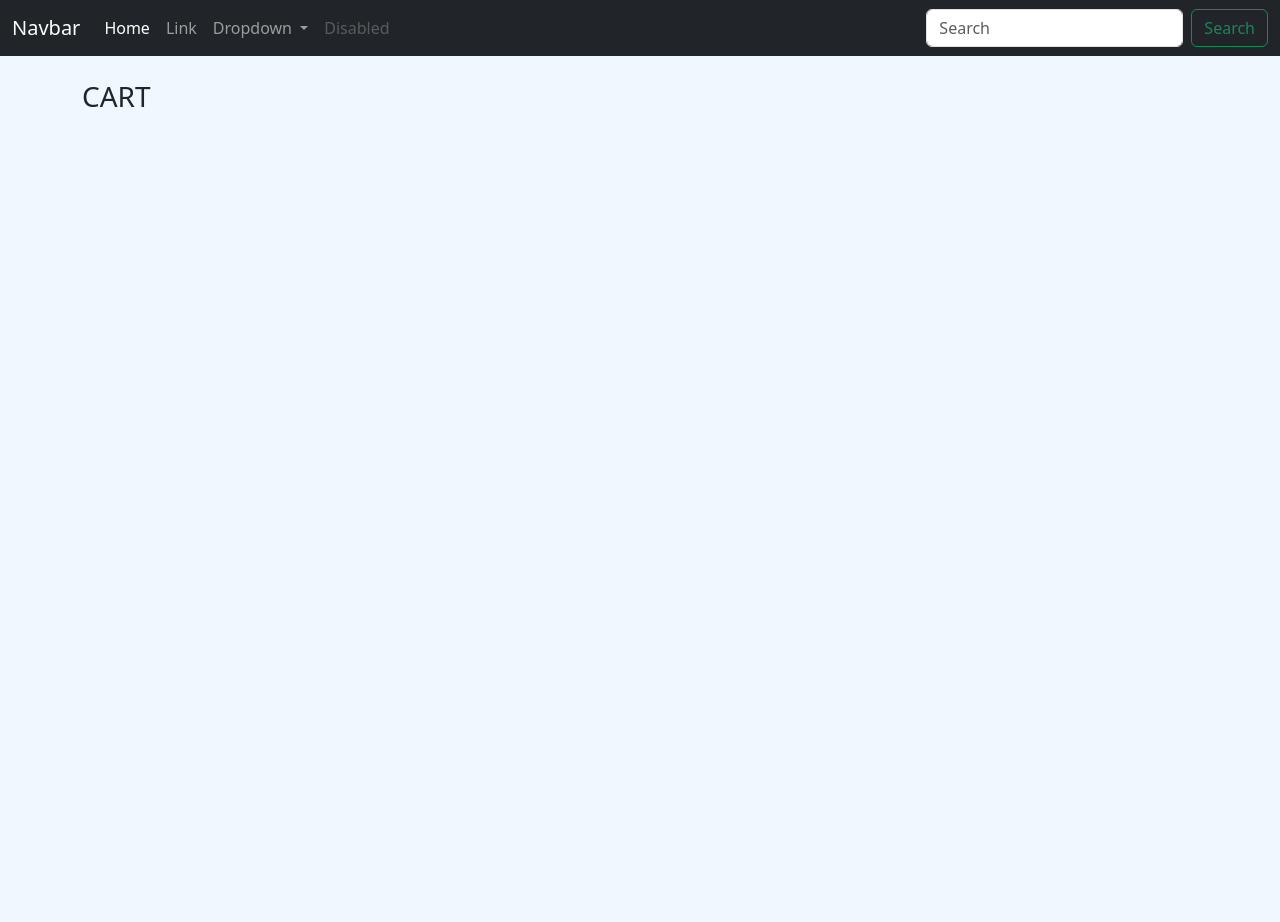
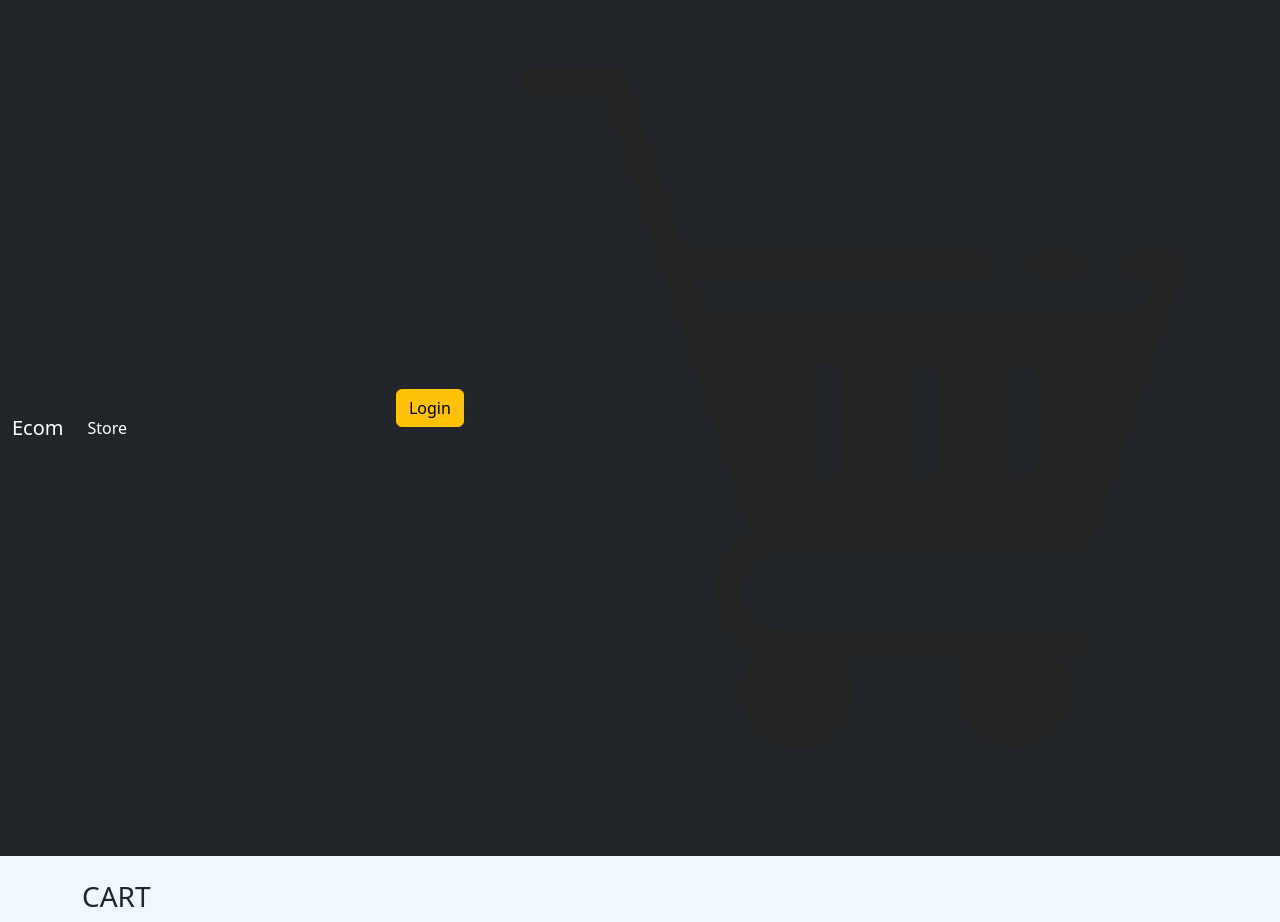
Before and after one commit to Showrav-Dhar/Online-Pharmacy, a Django app: page /cart/ in a window 1280 px wide. Before the commit the page ends 107 px from the top, so only its background shows below. Run offline with Django 4.2, Linux system fonts and the light colour scheme.

Commit message:
nav bar working

```diff
--- a/store/templates/store/main.html
+++ b/store/templates/store/main.html
@@ -20,38 +20,28 @@
 
     <nav class="navbar navbar-expand-lg navbar-dark bg-dark"> <!--  modified dark navbar -->
         <div class="container-fluid">
-          <a class="navbar-brand" href="#">Navbar</a>
+          <a class="navbar-brand" href="{% url 'Store' %}"> Ecom</a>
           <button class="navbar-toggler" type="button" data-bs-toggle="collapse" data-bs-target="#navbarSupportedContent" aria-controls="navbarSupportedContent" aria-expanded="false" aria-label="Toggle navigation">
             <span class="navbar-toggler-icon"></span>
           </button>
+
           <div class="collapse navbar-collapse" id="navbarSupportedContent">
             <ul class="navbar-nav me-auto mb-2 mb-lg-0">
               <li class="nav-item">
-                <a class="nav-link active" aria-current="page" href="#">Home</a>
+                <a class="nav-link active" aria-current="page" href="{% url 'Store' %}">Store</a>
               </li>
-              <li class="nav-item">
-                <a class="nav-link" href="#">Link</a>
-              </li>
-              <li class="nav-item dropdown">
-                <a class="nav-link dropdown-toggle" href="#" role="button" data-bs-toggle="dropdown" aria-expanded="false">
-                  Dropdown
-                </a>
-                <ul class="dropdown-menu">
-                  <li><a class="dropdown-item" href="#">Action</a></li>
-                  <li><a class="dropdown-item" href="#">Another action</a></li>
-                  <li><hr class="dropdown-divider"></li>
-                  <li><a class="dropdown-item" href="#">Something else here</a></li>
-                </ul>
-              </li>
-              <li class="nav-item">
-                <a class="nav-link disabled">Disabled</a>
-              </li>
+
             </ul>
-            <form class="d-flex" role="search">
-              <input class="form-control me-2" type="search" placeholder="Search" aria-label="Search">
-              <button class="btn btn-outline-success" type="submit">Search</button>
-            </form>
+            <div class="form-inline my-2 my-lg-0">
+              <a href="#"class="btn btn-warning">Login</a>
+
+              <a href="{% url 'Cart' %}">
+               <img  id="cart-icon" src="{% static 'images/cart.png' %}">
+             </a>
+             <p id="cart-total">0</p>
+           </div>
           </div>
+
         </div>
     </nav>
 
```
